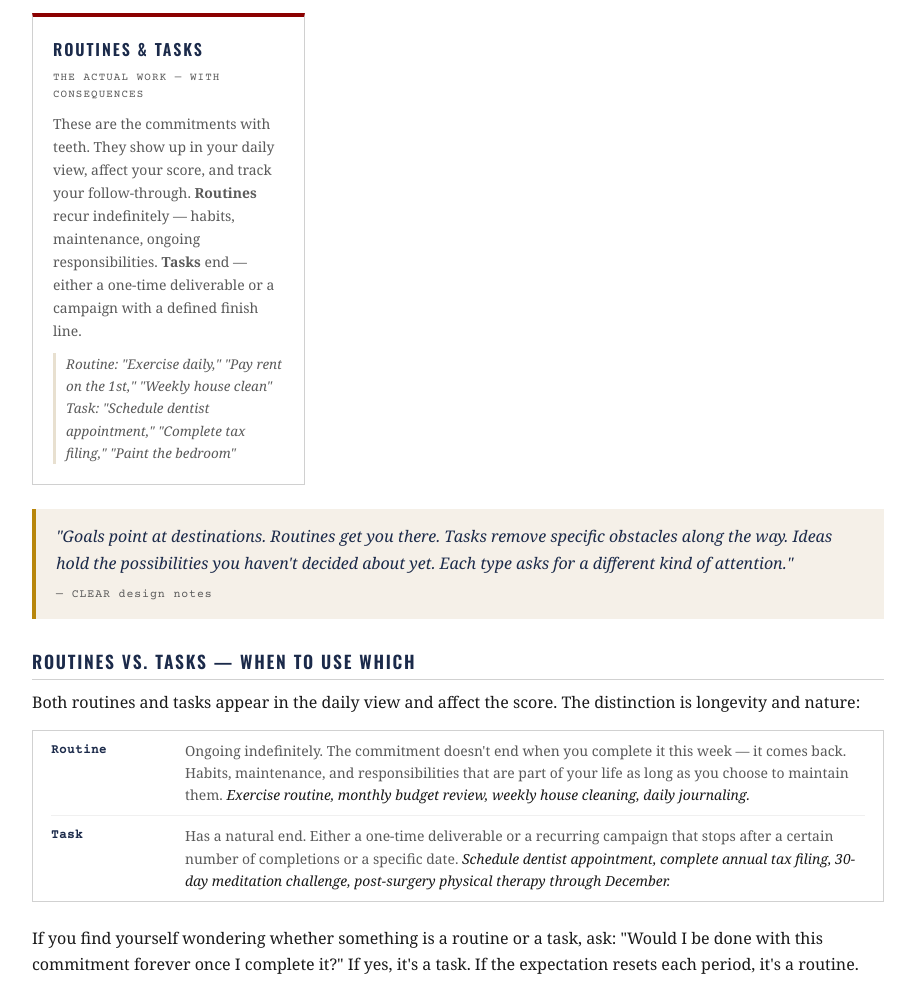
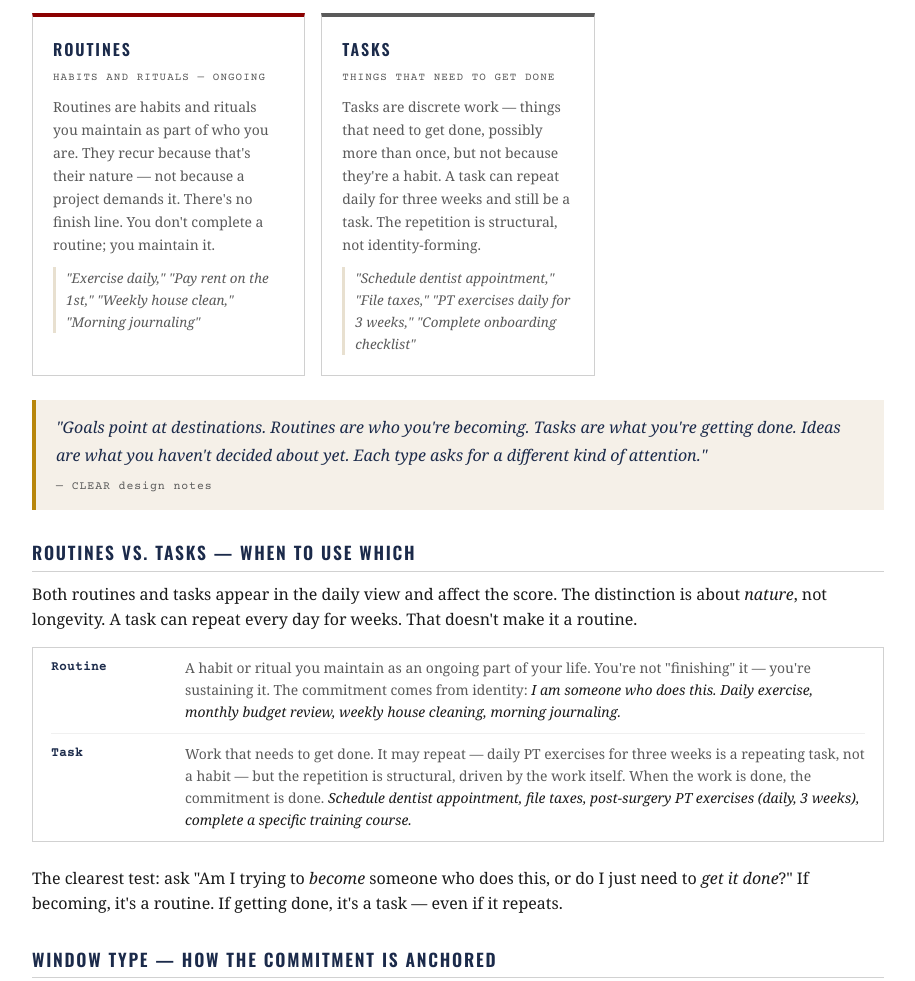
Before and after one commit to bdemann/the-bureau, a website built with Vite: page bureau-site/commitment-field-guide.html in a window 1280 px wide. Shown: the part 1082-2063 px from the top of the page, without its empty margins (182-1097 px from the left). Built offline with nearby package versions, Linux system fonts and the light colour scheme.

Commit message:
docs(bureau-site): sharpen routine vs task distinction in field guide
Routines are habits/rituals (identity-based, ongoing). Tasks are work
that needs to get done — including repeating tasks like daily PT
exercises for 3 weeks. The old text defined the split by longevity
which missed the point: a task can repeat daily and still be a task.

Co-Authored-By: Claude Sonnet 4.6 <noreply@anthropic.com>

```diff
--- a/bureau-site/commitment-field-guide.html
+++ b/bureau-site/commitment-field-guide.html
@@ -346,25 +346,36 @@
                         "What if I restructured the morning routine?"
                     </p>
                 </div>
-                <div class="type-card red">
-                    <div class="type-card-name">Routines &amp; Tasks</div>
-                    <div class="type-card-tag">The actual work — with consequences</div>
+                <div class="type-card red" style="border-top-color: var(--red);">
+                    <div class="type-card-name">Routines</div>
+                    <div class="type-card-tag">Habits and rituals — ongoing</div>
                     <p>
-                        These are the commitments with teeth. They show up in your daily view, affect your
-                        score, and track your follow-through. <strong>Routines</strong> recur indefinitely
-                        — habits, maintenance, ongoing responsibilities. <strong>Tasks</strong> end — either
-                        a one-time deliverable or a campaign with a defined finish line.
+                        Routines are habits and rituals you maintain as part of who you are. They recur
+                        because that's their nature — not because a project demands it. There's no finish
+                        line. You don't complete a routine; you maintain it.
                     </p>
                     <p class="example">
-                        <em>Routine:</em> "Exercise daily," "Pay rent on the 1st," "Weekly house clean"<br>
-                        <em>Task:</em> "Schedule dentist appointment," "Complete tax filing," "Paint the bedroom"
+                        "Exercise daily," "Pay rent on the 1st," "Weekly house clean," "Morning journaling"
+                    </p>
+                </div>
+                <div class="type-card" style="border-top-color: #5A5A5A;">
+                    <div class="type-card-name">Tasks</div>
+                    <div class="type-card-tag">Things that need to get done</div>
+                    <p>
+                        Tasks are discrete work — things that need to get done, possibly more than once,
+                        but not because they're a habit. A task can repeat daily for three weeks and still
+                        be a task. The repetition is structural, not identity-forming.
+                    </p>
+                    <p class="example">
+                        "Schedule dentist appointment," "File taxes," "PT exercises daily for 3 weeks,"
+                        "Complete onboarding checklist"
                     </p>
                 </div>
             </div>
 
             <div class="pull-quote">
-                "Goals point at destinations. Routines get you there. Tasks remove specific obstacles
-                along the way. Ideas hold the possibilities you haven't decided about yet.
+                "Goals point at destinations. Routines are who you're becoming. Tasks are what you're
+                getting done. Ideas are what you haven't decided about yet.
                 Each type asks for a different kind of attention."
                 <cite>— CLEAR design notes</cite>
             </div>
@@ -373,34 +384,36 @@
 
             <p>
                 Both routines and tasks appear in the daily view and affect the score. The distinction
-                is longevity and nature:
+                is about <em>nature</em>, not longevity. A task can repeat every day for weeks. That
+                doesn't make it a routine.
             </p>
 
             <div class="setting-options" style="border: 1px solid var(--border); padding: 0 18px 0; margin-bottom: 24px;">
                 <li style="grid-template-columns: 120px 1fr;">
                     <span class="opt-label">Routine</span>
                     <span class="opt-body">
-                        Ongoing indefinitely. The commitment doesn't end when you complete it this week — it
-                        comes back. Habits, maintenance, and responsibilities that are part of your life as
-                        long as you choose to maintain them. <em>Exercise routine, monthly budget review,
-                        weekly house cleaning, daily journaling.</em>
+                        A habit or ritual you maintain as an ongoing part of your life. You're not
+                        "finishing" it — you're sustaining it. The commitment comes from identity:
+                        <em>I am someone who does this.</em>
+                        <em>Daily exercise, monthly budget review, weekly house cleaning, morning journaling.</em>
                     </span>
                 </li>
                 <li style="grid-template-columns: 120px 1fr;">
                     <span class="opt-label">Task</span>
                     <span class="opt-body">
-                        Has a natural end. Either a one-time deliverable or a recurring campaign that stops
-                        after a certain number of completions or a specific date. <em>Schedule dentist
-                        appointment, complete annual tax filing, 30-day meditation challenge,
-                        post-surgery physical therapy through December.</em>
+                        Work that needs to get done. It may repeat — daily PT exercises for three weeks
+                        is a repeating task, not a habit — but the repetition is structural, driven by
+                        the work itself. When the work is done, the commitment is done.
+                        <em>Schedule dentist appointment, file taxes, post-surgery PT exercises (daily,
+                        3 weeks), complete a specific training course.</em>
                     </span>
                 </li>
             </div>
 
             <p>
-                If you find yourself wondering whether something is a routine or a task, ask: "Would I be
-                done with this commitment forever once I complete it?" If yes, it's a task. If the
-                expectation resets each period, it's a routine.
+                The clearest test: ask "Am I trying to <em>become</em> someone who does this, or
+                do I just need to <em>get it done</em>?" If becoming, it's a routine. If getting
+                done, it's a task — even if it repeats.
             </p>
 
             <h2 class="section-heading">Window Type — How the Commitment Is Anchored</h2>
@@ -941,7 +954,7 @@
                     <tr>
                         <td class="field-label">Cadence / Recurrence</td>
                         <td>—</td><td>—</td><td>—</td>
-                        <td>✓ Routines require it; tasks may use it</td>
+                        <td>✓ Both may use it; routines are typically indefinite</td>
                     </tr>
                     <tr>
                         <td class="field-label">Schedule Mode</td>
```
